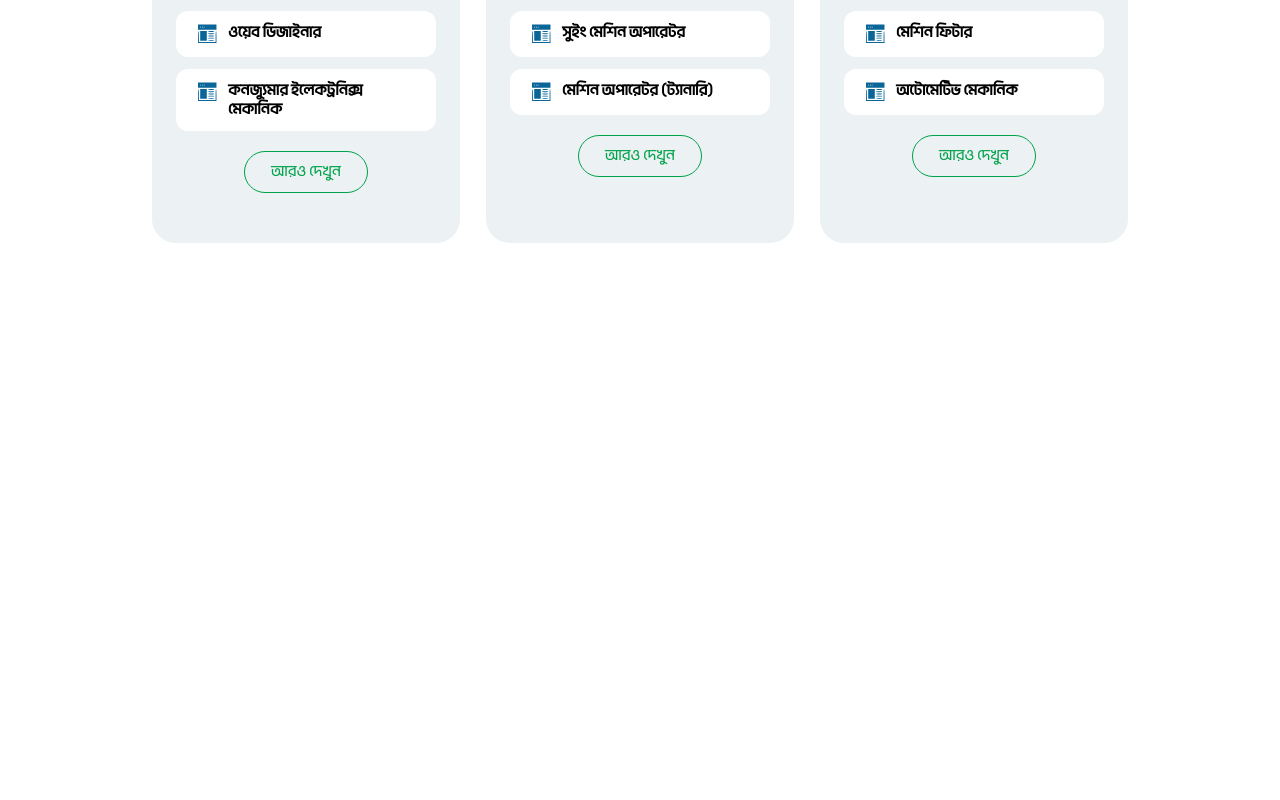
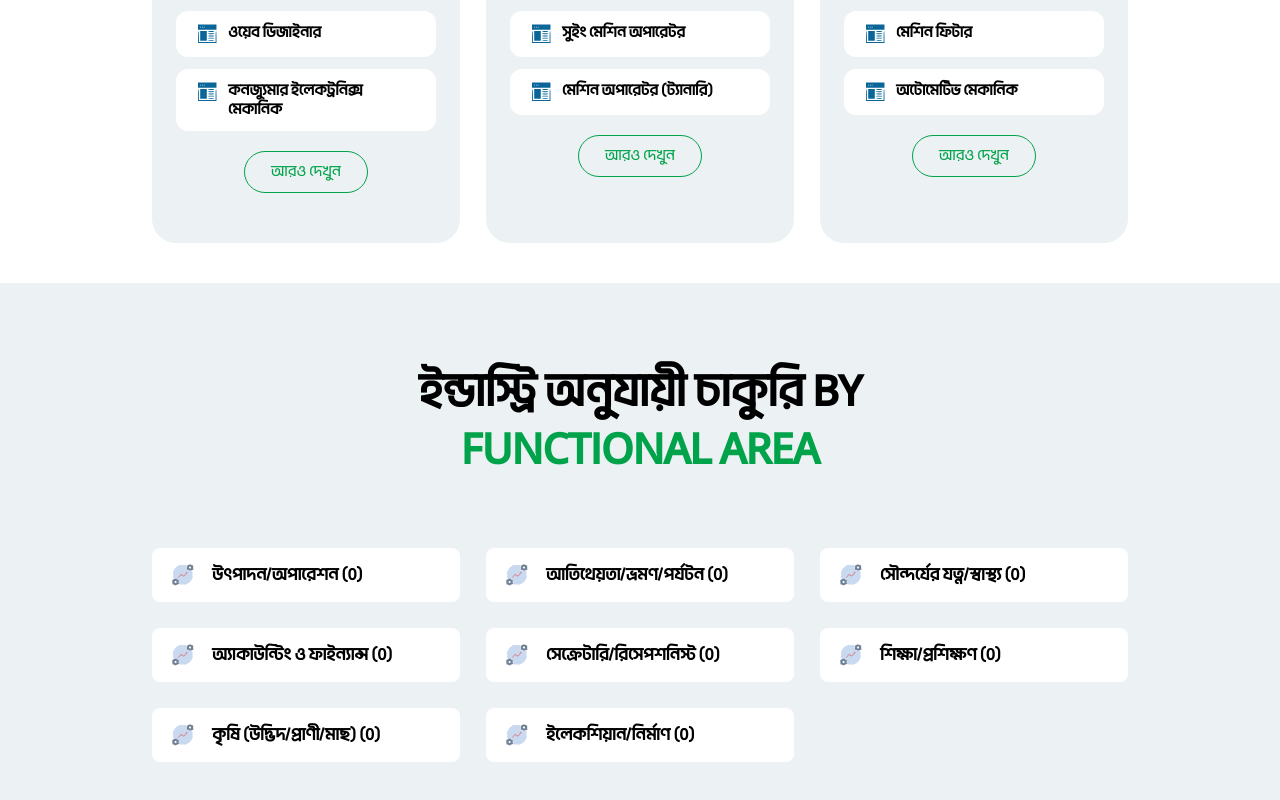
Before and after one commit to web-altaf-1/karma-frontend, a Next.js app: page / in a window 1280 px wide. Shown: the part 1974-2774 px from the top of the page. Before the commit the page ends 2257 px from the top, so only its background shows below. Built offline with nearby package versions, Linux system fonts and the light colour scheme.

Commit message:
updated folder structure

```diff
--- /dev/null
+++ b/src/app/(pages)/page.tsx
@@ -0,0 +1,19 @@
+import "@/app/styles/home.css";
+import Header from "../components/common/Header";
+import HeroSection from "../components/home/HeroSection";
+import CategorySection from "../components/home/CategorySection";
+import SearchByIndustry from "../components/home/SearchByIndustry";
+import FunctionalArea from "../components/home/FunctionalArea";
+
+export default function Home() {
+  return (
+    <div>
+      <Header />
+      <HeroSection />
+      <CategorySection />
+      <SearchByIndustry />
+
+      <FunctionalArea />
+    </div>
+  );
+}
--- a/src/app/page.tsx
+++ /dev/null
@@ -1,18 +0,0 @@
-import "@/app/styles/home.css";
-import Header from "./components/Common/Header";
-import HeroSection from "./components/Home/HeroSection";
-import CategorySection from "./components/Home/CategorySection";
-import SearchByIndustry from "./components/Home/SearchByIndustry";
-
-export default function Home() {
-  return (
-    <div>
-      <Header />
-      <HeroSection />
-      <CategorySection />
-      <SearchByIndustry />
-
-      {/* <FunctionalArea /> */}
-    </div>
-  );
-}
--- a/src/app/styles/home.css
+++ b/src/app/styles/home.css
@@ -338,5 +338,6 @@
     .functional__area .functional-items {
         margin: 0 auto;
         grid-template-columns: repeat(1, 1fr);
+        max-width: 398px;
     }
 }
```
Also changed, not shown: src/app/(pages)/signup/page.tsx (renamed from src/app/signup/page.tsx).
